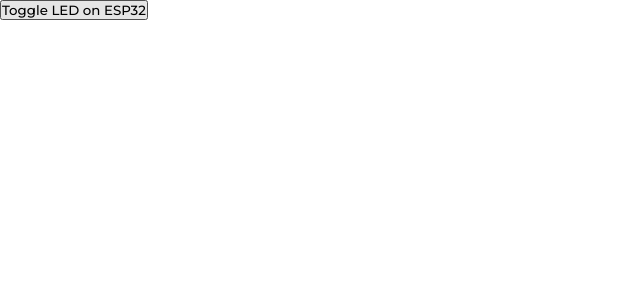
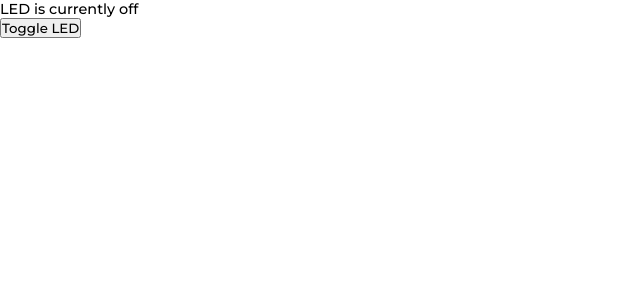
Before and after one commit to Leonline-dotcom/SmartIrrigationSystem, a React (Vite) app in the folder client/: page /esp32 in a window 1280 px wide. Shown: the top 300 px of the page, without its empty margins (0-640 px from the left). Built offline with nearby package versions, Linux system fonts and the light colour scheme; no server answers.

Commit message:
Standardized API endpoints for ESP32 IO

```diff
--- a/client/src/Components/Examples/ESP32Example.jsx
+++ b/client/src/Components/Examples/ESP32Example.jsx
@@ -1,23 +1,36 @@
-import React from 'react';
+import React, { useState, useEffect } from 'react';
 
 function ControlPanel() {
+  const [ledState, setLedState] = useState('off');
+
+  useEffect(() => {
+    // Fetch the current LED state from the Flask backend on component mount
+    const fetchLedState = async () => {
+      const response = await fetch('/api/led-state');
+      const data = await response.json();
+      setLedState(data.ledState);
+    };
+
+    fetchLedState();
+  }, []);
+
   const toggleLED = async () => {
-    try {
-      const response = await fetch('/api/led-control', {
-        method: 'GET' // Or 'POST' if changing the state
-      });
-      const { ledState } = await response.json();
-      console.log('LED State:', ledState);
-      // Update component state or UI based on the response if needed
-    } catch (error) {
-      console.error('Error toggling LED:', error);
-    }
+    // Toggle the LED state
+    const newLedState = ledState === 'off' ? 'on' : 'off';
+
+    await fetch('/api/led-control', {
+      method: 'POST',
+      headers: { 'Content-Type': 'application/json' },
+      body: JSON.stringify({ state: newLedState }),
+    });
+
+    setLedState(newLedState); // Update the LED state in the component
   };
-
 
   return (
     <div>
-      <button onClick={toggleLED}>Toggle LED on ESP32</button>
+      <p>LED is currently {ledState}</p>
+      <button onClick={toggleLED}>Toggle LED</button>
     </div>
   );
 }
```
Also changed, not shown: 1 other file (tests, documents, lock files or other folders).
